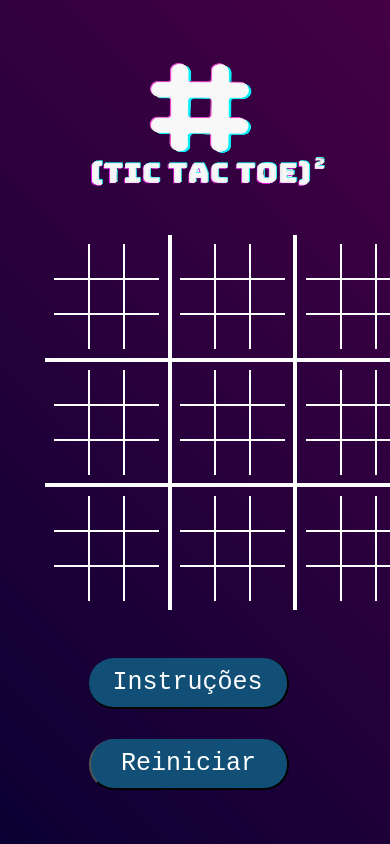
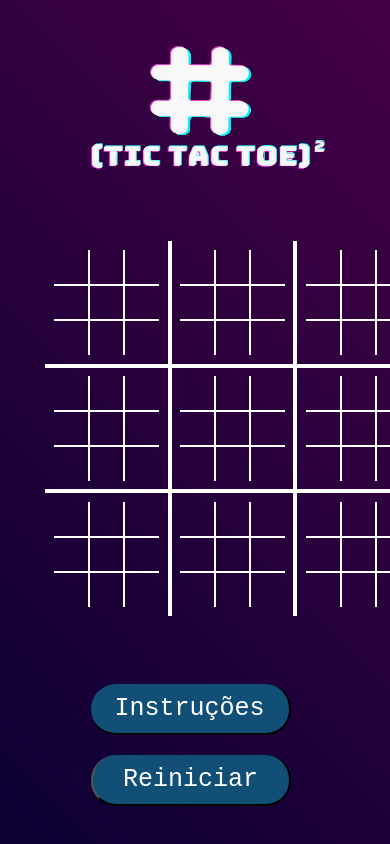
Before and after one commit to gbatistaa/tic-tac-toe, a website: page index.html in a window 390 px wide. Shown: the top 844 px of the page. Drawn offline with Linux system fonts and the light colour scheme.

Commit message:
alterando algumas coisas na responsividade

```diff
--- a/style.css
+++ b/style.css
@@ -427,20 +427,11 @@ p:nth-child(6) {animation: animaRegras 3s ease-out 2.8s forwards;}
 
 
 @media screen and (max-width: 768px) { /*768 */
-    #logo{
-        height: 130px;
-        width: 155px;
-        position: absolute;
-        display: grid;
-        top: 20px;
-        left: 20px;
-    }
 
     #principal{
-        height: 42.9;
+        height: 42.9%;
         width: 300px;
         display: flex;
-        justify-content: space-around;
     }
 
     #tabuleiro-principal{
@@ -484,15 +475,15 @@ p:nth-child(6) {animation: animaRegras 3s ease-out 2.8s forwards;}
     #botoes {
         position: absolute;
         display: grid;
-        top: 78%;
-        right: 26%;
+        top: 81%;
+        right: 25.5%;
     }
 
     #botao-instrucao {
         justify-content: center;
         align-items: center;
         cursor: pointer;
-        margin-bottom: 30px;
+        margin-bottom: 20px;
     }
 
     #logo{
@@ -500,7 +491,7 @@ p:nth-child(6) {animation: animaRegras 3s ease-out 2.8s forwards;}
         width: 250.56px;
         position: absolute;
         display: grid;
-        top: 7%;
+        top: 5%;
         left: 22.6%;
     }
 
```
